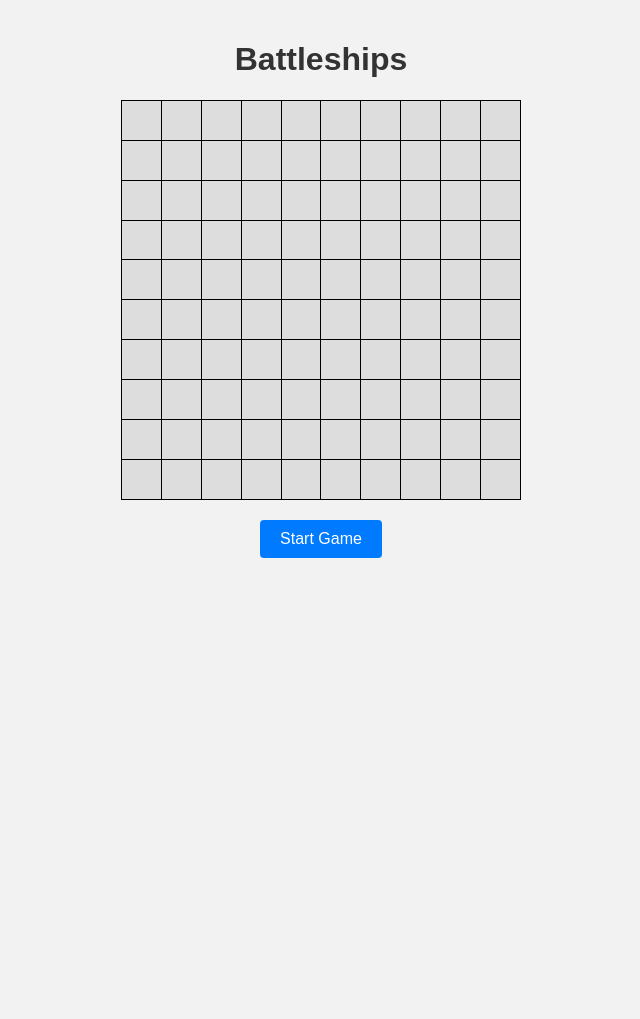
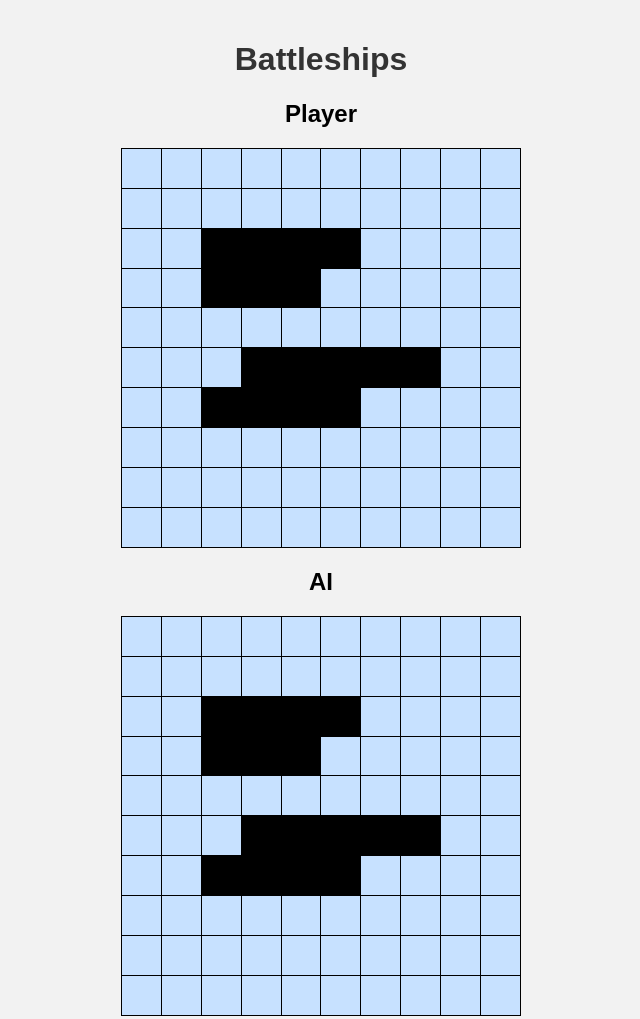
Before and after one commit to danikvh/battleship, a website built with webpack: page src/index.html in a window 1280 px wide. Shown: the top 1019 px of the page, without its empty margins (319-959 px from the left). Before the commit the page ends 800 px from the top, so only its background shows below. Built offline with nearby package versions, Linux system fonts and the light colour scheme.

Commit message:
Beginning game loop

```diff
--- a/src/index.html
+++ b/src/index.html
@@ -8,10 +8,20 @@
     <div id="game-container">
         <!-- Aquí se mostrará el contenido del juego -->
         <h1>Battleships</h1>
-        <table id="board">
-            <tbody>
-            </tbody>
-        </table>
+        <div class="player-board">
+            <h2>Player</h2>
+            <table id="player-board">
+                <tbody>
+                </tbody>
+            </table>
+        </div>
+        <div class="ai-board">
+            <h2>AI</h2>
+            <table id="ai-board">
+                <tbody>
+                </tbody>
+            </table>
+        </div>
         <button id="start-button">Start Game</button>
     </div>
 
--- a/src/index.js
+++ b/src/index.js
@@ -1,24 +1,95 @@
-//const playBattleships = require('./playBattleships')
+// Import necessary classes and modules
 import './style.css';
+import Ship from "./factories/Ship";
 import Gameboard from "./factories/Gameboard"
+import Player from "./factories/Player"
+import PlayerAI from "./factories/PlayerAI"
 
-// Ejecutar el juego
-//playBattleships();
-const board = new Gameboard()
-const boardElement = document.getElementById('board');
-const boardSize = 10; // Tamaño del tablero (10x10 en este caso)
+// Create players and gameboards
+const playerGameboard = new Gameboard();
+const computerGameboard = new Gameboard();
+const player = new Player(playerGameboard);
+const computer = new PlayerAI(computerGameboard);
 
-// Generar las filas y celdas del tablero
-for (let row = 0; row < boardSize; row++) {
-    const tr = document.createElement('tr');
-    for (let col = 0; col < boardSize; col++) {
-        const td = document.createElement('td');
-        td.dataset.row = row;
-        td.dataset.col = col;
-        tr.appendChild(td);
+// Populate gameboards with predetermined ship coordinates
+const playerShip1 = new Ship(3, [[3,2],[3,3],[3,4]])
+const playerShip2 = new Ship(4, [[2,2],[2,3],[2,4],[2,5]])
+const playerShip3 = new Ship(4, [[6,2],[6,3],[6,4],[6,5]])
+const playerShip4 = new Ship(5, [[5,3],[5,4],[5,5],[5,6],[5,7]])
+playerGameboard.placeShip(playerShip1)
+playerGameboard.placeShip(playerShip2)
+playerGameboard.placeShip(playerShip3)
+playerGameboard.placeShip(playerShip4)
+
+const computerShip1 = new Ship(3, [[3,2],[3,3],[3,4]])
+const computerShip2 = new Ship(4, [[2,2],[2,3],[2,4],[2,5]])
+const computerShip3 = new Ship(4, [[6,2],[6,3],[6,4],[6,5]])
+const computerShip4 = new Ship(5, [[5,3],[5,4],[5,5],[5,6],[5,7]])
+computerGameboard.placeShip(computerShip1)
+computerGameboard.placeShip(computerShip2)
+computerGameboard.placeShip(computerShip3)
+computerGameboard.placeShip(computerShip4)
+
+
+// Render the gameboards on the UI
+// Generate the gameboard HTML for the player
+const playerBoard = document.getElementById('player-board');
+generateGameboardHTML(playerBoard, playerGameboard);
+
+// Generate the gameboard HTML for the AI
+const aiBoard = document.getElementById('ai-board');
+generateGameboardHTML(aiBoard, computerGameboard);
+
+// Function to generate the gameboard HTML
+function generateGameboardHTML(boardElement, gameboard) {
+    for (let i = 0; i < 10; i++) {
+        const row = document.createElement('tr');
+        for (let j = 0; j < 10; j++) {
+            const cell = document.createElement('td');
+            // Check if the cell has a ship and set the appropriate CSS class
+            if (gameboard.board[i][j].hasShip) {
+                cell.classList.add('ship');
+            } else {
+                cell.classList.add('water');
+            }
+            row.appendChild(cell);
+        }
+        boardElement.querySelector('tbody').appendChild(row);
     }
-    boardElement.querySelector('tbody').appendChild(tr);
 }
 
 
-console.log(board)
+// Add event listeners for attacking
+
+// Implement the game loop
+while (!gameOver()) {
+    // Player's turn
+    const playerAttackCoords = getPlayerAttackCoords(); // Get attack coordinates from user input
+    const playerAttackResult = computerGameboard.receiveAttack(playerAttackCoords);
+    // Update UI to reflect the attack result
+
+    // Computer's turn
+    const computerAttackCoords = getComputerAttackCoords(); // Generate random attack coordinates
+    const computerAttackResult = playerGameboard.receiveAttack(computerAttackCoords);
+    // Update UI to reflect the attack result
+}
+
+// Function to check if the game is over
+function gameOver() {
+    // Check if any player's ships have all been sunk
+    // Return true if game over, false otherwise
+}
+
+// Function to handle player's attack input
+function getPlayerAttackCoords() {
+    // Logic to capture player's attack coordinates from user input
+    // Return the attack coordinates
+}
+
+// Function to generate computer's attack coordinates
+function getComputerAttackCoords() {
+    // Logic to generate random attack coordinates for the computer
+    // Return the attack coordinates
+}
+
+// Other helper functions and code
--- a/src/style.css
+++ b/src/style.css
@@ -14,20 +14,6 @@ h1 {
     color: #333;
 }
 
-#board {
-    width: 400px;
-    height: 400px;
-    background-color: #ddd;
-    margin: 20px auto;
-    border-collapse: collapse; /* Para colapsar los bordes de las celdas */
-}
-
-#board td {
-    width: 30px; /* Ancho de las celdas */
-    height: 30px; /* Alto de las celdas */
-    border: 1px solid #000; /* Borde de las celdas */
-}
-
 button {
     padding: 10px 20px;
     font-size: 16px;
@@ -41,3 +27,37 @@ button {
 button:hover {
     background-color: #0056b3;
 }
+
+/* Estilos para los tableros */
+#player-board,
+#ai-board {
+    width: 400px;
+    height: 400px;
+    background-color: #ddd;
+    margin: 20px auto;
+    border-collapse: collapse; /* Para colapsar los bordes de las celdas */
+}
+
+#player-board h2, #ai-board h2 {
+    margin-top: 0;
+}
+
+table {
+    border-collapse: collapse;
+    width: 300px;
+    height: 300px;
+}
+
+td {
+    width: 30px;
+    height: 30px;
+    border: 1px solid #000;
+}
+
+.ship {
+    background-color: #000;
+}
+
+.water {
+    background-color: #c7e1ff;
+}
```
Also changed, not shown: dist/bundle.js, dist/index.html, src/modules/domInteraction.js (added).
